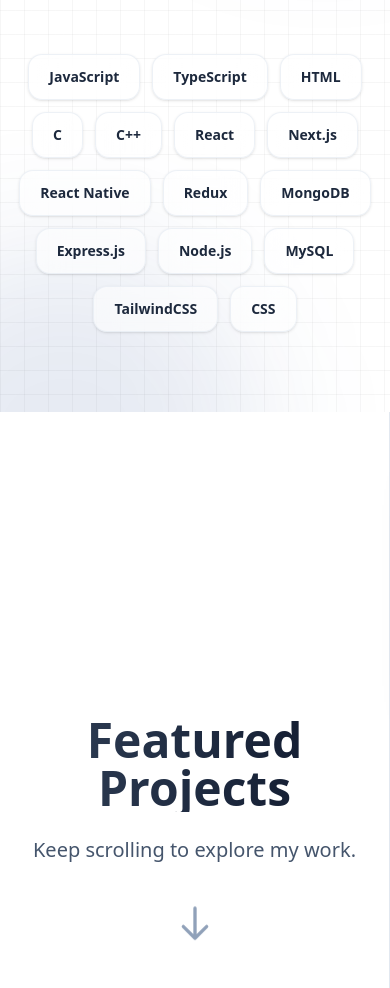
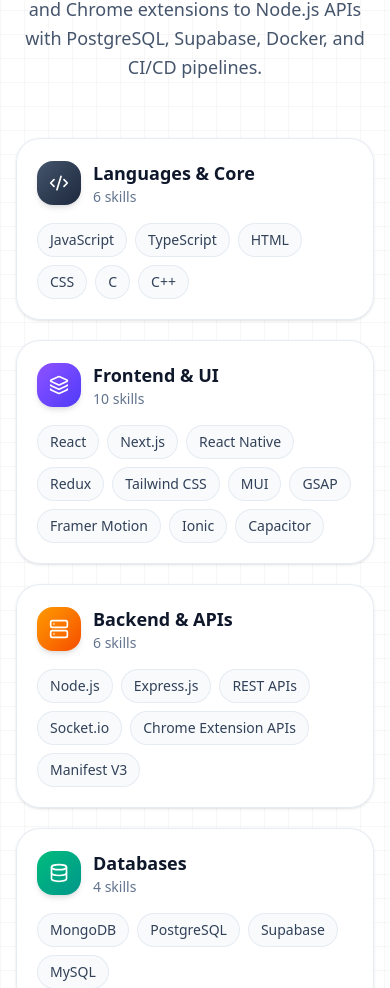
Before and after one commit to rasimul07/mdrasimul-portfolio, a Next.js app: page / in a window 390 px wide. Shown: the part 3255-4243 px from the top of the page. Built offline with nearby package versions, Linux system fonts and the light colour scheme.

Commit message:
Enhance Projects and Skills components: Updated project details, added new projects, and restructured skills into categories with icons for better organization and presentation.

```diff
--- a/components/Projects.tsx
+++ b/components/Projects.tsx
@@ -3,147 +3,326 @@
 import React, { useEffect, useRef } from "react";
 import gsap from "gsap";
 import { ScrollTrigger } from "gsap/ScrollTrigger";
-import { ExternalLink, Github } from "lucide-react";
+import { ArrowRight, ExternalLink, Github } from "lucide-react";
 
 gsap.registerPlugin(ScrollTrigger);
 
-// Easily replace these with your own project images and links!
 const projectsData = [
   {
     id: 1,
     title: "MAKAUT GPA Calculator",
     description:
-      "Full-stack GPA platform for MAKAUT students — free SGPA, YGPA, DGPA, and percentage calculators, a GPA goal analyzer, user accounts, premium GPA store, and real-time unlock via Socket.io.",
+      "Full-stack GPA platform for MAKAUT students — SGPA, YGPA, DGPA, and percentage calculators, GPA goal analyzer, user accounts, premium GPA store, and real-time unlock with Socket.io on a Next.js + MongoDB stack.",
     image: "/gpa/image.png",
-    tags: ["Next.js", "React", "MUI", "MongoDB", "Socket.io"],
+    tags: ["Next.js", "React", "MUI", "MongoDB", "Socket.io", "Node.js", "Git"],
     liveUrl: "https://gpa.tool.mridev.in",
     githubUrl: "https://github.com/rasimul07/GPA-Calculalor-Using-NextJS",
-    color: "bg-stone-50",
+    accent: "from-violet-500 to-indigo-600",
+    surface: "from-violet-50/80 via-white to-indigo-50/60",
+    imageFit: "contain" as const,
   },
   {
     id: 2,
-    title: "Demo Project 2",
-    description: "Description of your second project goes here.",
-    image: "https://images.unsplash.com/photo-1555066931-4365d14bab8c?q=80&w=2070&auto=format&fit=crop", // Placeholder
-    tags: ["Next.js", "Node.js"],
-    liveUrl: "#",
-    githubUrl: "#",
-    color: "bg-stone-100",
+    title: "IRCTC Rapid Tatkal",
+    description:
+      "Production Chrome extension for IRCTC Tatkal auto-booking with saved profiles, scheduled auto-start, eticket and nget flows, and payment gateway handoff. Backend: Express API, PostgreSQL on Supabase, Docker Compose, GitHub Actions CI/CD, and shared core published to GitHub Packages.",
+    image: "/chrome-extension.png",
+    tags: [
+      "Chrome Extension",
+      "TypeScript",
+      "Node.js",
+      "Express",
+      "PostgreSQL",
+      "Supabase",
+      "Docker",
+      "CI/CD",
+      "GitHub Packages",
+    ],
+    liveUrl: "https://www.rapidtatkal.tool.mridev.in/",
+    githubUrl: "https://github.com/rasimul07/irctc-auto-ticket",
+    accent: "from-amber-500 to-orange-600",
+    surface: "from-amber-50/90 via-white to-orange-50/70",
+    imageFit: "contain" as const,
   },
   {
     id: 3,
-    title: "Demo Project 3",
-    description: "Description of your third project goes here.",
-    image: "https://images.unsplash.com/photo-1517694712202-14dd9538aa97?q=80&w=2070&auto=format&fit=crop", // Placeholder
-    tags: ["TypeScript", "MongoDB"],
-    liveUrl: "#",
-    githubUrl: "#",
-    color: "bg-stone-50",
-  },
-  {
-    id: 4,
-    title: "Demo Project 4",
-    description: "Description of your fourth project goes here.",
-    image: "https://images.unsplash.com/photo-1551288049-bebda4e38f71?q=80&w=2070&auto=format&fit=crop", // Placeholder
-    tags: ["React Native", "Firebase"],
-    liveUrl: "#",
-    githubUrl: "#",
-    color: "bg-stone-100",
+    title: "Rapid Tatkal Mobile",
+    description:
+      "Cross-platform companion app for IRCTC Tatkal booking built with Ionic and Capacitor, consuming the shared @rasimul07/core package for booking logic, local secure storage, and Android/iOS deployment workflows.",
+    image: "/chrome-extension.png",
+    tags: ["Ionic", "Capacitor", "React", "TypeScript", "Vite", "GitHub Packages"],
+    liveUrl: "https://www.rapidtatkal.tool.mridev.in/",
+    githubUrl: "https://github.com/rasimul07/irctc-auto-ticket",
+    accent: "from-emerald-500 to-teal-600",
+    surface: "from-emerald-50/80 via-white to-teal-50/60",
+    imageFit: "contain" as const,
   },
 ];
 
+type Project = (typeof projectsData)[number];
+type CardLayout = "stack" | "slide";
+
+const MAX_TAGS = 6;
+
+function ProjectLinks({ project, compact = false }: { project: Project; compact?: boolean }) {
+  const hasLive = project.liveUrl && project.liveUrl !== "#";
+  const hasGithub = project.githubUrl && project.githubUrl !== "#";
+  const btnClass = compact ? "px-4 py-2 text-xs sm:text-sm" : "px-5 py-2.5 text-sm";
+
+  return (
+    <div className="flex flex-wrap items-center gap-2.5 sm:gap-3">
+      {hasLive && (
+        <a
+          href={project.liveUrl}
+          target="_blank"
+          rel="noopener noreferrer"
+          className={`inline-flex items-center gap-2 rounded-full bg-gradient-to-r ${project.accent} ${btnClass} font-semibold text-white shadow-md transition hover:scale-[1.02] hover:shadow-lg`}
+        >
+          <ExternalLink size={compact ? 16 : 18} />
+          Live Demo
+        </a>
+      )}
+      {hasGithub && (
+        <a
+          href={project.githubUrl}
+          target="_blank"
+          rel="noopener noreferrer"
+          className={`inline-flex items-center gap-2 rounded-full border border-slate-200 bg-white ${btnClass} font-semibold text-slate-700 transition hover:border-slate-300 hover:bg-slate-50`}
+        >
+          <Github size={compact ? 16 : 18} />
+          Source Code
+        </a>
+      )}
+    </div>
+  );
+}
+
+function ProjectTags({ tags, compact = false }: { tags: string[]; compact?: boolean }) {
+  const visible = tags.slice(0, MAX_TAGS);
+  const extra = tags.length - MAX_TAGS;
+
+  return (
+    <div className="flex flex-wrap gap-2">
+      {visible.map((tag) => (
+        <span
+          key={tag}
+          className={`rounded-full border border-slate-200/80 bg-white/90 font-medium text-slate-700 shadow-sm ${
+            compact ? "px-2.5 py-1 text-xs" : "px-3 py-1.5 text-xs sm:text-sm"
+          }`}
+        >
+          {tag}
+        </span>
+      ))}
+      {extra > 0 && (
+        <span className="rounded-full border border-dashed border-slate-300 bg-slate-50 px-2.5 py-1 text-xs font-medium text-slate-500">
+          +{extra} more
+        </span>
+      )}
+    </div>
+  );
+}
+
+function ProjectCard({
+  project,
+  index,
+  layout = "stack",
+}: {
+  project: Project;
+  index: number;
+  layout?: CardLayout;
+}) {
+  const isSlide = layout === "slide";
+
+  return (
+    <article
+      className={`relative flex w-full overflow-hidden rounded-2xl border border-white/70 bg-gradient-to-br shadow-[0_20px_60px_-30px_rgba(15,23,42,0.25)] ${project.surface} ${
+        isSlide
+          ? "h-full max-h-[calc(100vh-6rem)] flex-col gap-5 p-5 sm:gap-6 sm:p-6 xl:flex-row xl:items-center xl:gap-8 xl:p-8"
+          : "flex-col gap-5 p-5 sm:p-7"
+      }`}
+    >
+      <div className={`pointer-events-none absolute inset-x-6 top-0 h-px bg-gradient-to-r ${project.accent} opacity-70`} />
+
+      {!isSlide && (
+        <span
+          className={`w-fit rounded-full bg-gradient-to-r ${project.accent} px-3 py-1 text-[10px] font-bold uppercase tracking-[0.2em] text-white sm:text-xs`}
+        >
+          Project {String(index + 1).padStart(2, "0")}
+        </span>
+      )}
+
+      <div
+        className={`relative shrink-0 ${
+          isSlide ? "w-full xl:w-[46%]" : "w-full"
+        }`}
+      >
+        <div
+          className={`relative overflow-hidden rounded-xl border border-slate-200/80 bg-white shadow-lg ${
+            isSlide ? "h-[200px] sm:h-[240px] md:h-[280px] xl:h-[min(58vh,520px)]" : "h-[220px] sm:h-[260px]"
+          }`}
+        >
+          <img
+            src={project.image}
+            alt={project.title}
+            className={`h-full w-full ${
+              project.imageFit === "contain"
+                ? "object-contain object-center p-3 sm:p-4"
+                : "object-cover object-top"
+            }`}
+          />
+        </div>
+      </div>
+
+      <div
+        className={`flex min-w-0 flex-1 flex-col ${
+          isSlide ? "justify-center overflow-y-auto xl:overflow-visible" : ""
+        }`}
+      >
+        {isSlide && (
+          <span
+            className={`mb-3 w-fit rounded-full bg-gradient-to-r ${project.accent} px-3 py-1 text-[10px] font-bold uppercase tracking-[0.2em] text-white sm:text-xs`}
+          >
+            Project {String(index + 1).padStart(2, "0")}
+          </span>
+        )}
+
+        <h3
+          className={`font-extrabold tracking-tight text-slate-900 ${
+            isSlide
+              ? "text-xl leading-tight sm:text-2xl lg:text-3xl xl:text-4xl"
+              : "text-2xl sm:text-3xl"
+          }`}
+        >
+          {project.title}
+        </h3>
+
+        <p
+          className={`mt-3 leading-relaxed text-slate-600 ${
+            isSlide
+              ? "text-sm sm:text-base xl:text-[1.05rem] xl:leading-7"
+              : "text-sm sm:text-base"
+          }`}
+        >
+          {project.description}
+        </p>
+
+        <div className="mt-4 sm:mt-5">
+          <ProjectTags tags={project.tags} compact={isSlide} />
+        </div>
+
+        <div className="mt-5 sm:mt-6">
+          <ProjectLinks project={project} compact={isSlide} />
+        </div>
+      </div>
+    </article>
+  );
+}
+
 const Projects = () => {
+  const sectionRef = useRef<HTMLDivElement | null>(null);
   const horizontalRef = useRef<HTMLDivElement | null>(null);
 
   useEffect(() => {
+    const section = sectionRef.current;
     const horizontal = horizontalRef.current;
-    if (!horizontal) return;
+    if (!section || !horizontal) return;
 
-    // Use a function to calculate the scroll amount dynamically,
-    // which handles mobile resize events (address bar hiding/showing) perfectly.
-    const getScrollAmount = () => {
-      return horizontal.scrollWidth - window.innerWidth;
-    };
+    const ctx = gsap.context(() => {
+      ScrollTrigger.matchMedia({
+        "(min-width: 1280px)": () => {
+          const getScrollAmount = () => Math.max(horizontal.scrollWidth - window.innerWidth, 0);
 
           const tween = gsap.to(horizontal, {
             x: () => -getScrollAmount(),
-      duration:500,
-      ease: "linear",
+            ease: "none",
             scrollTrigger: {
-        trigger: horizontal.parentElement as HTMLElement,
+              trigger: section,
               pin: true,
-        scrub: 1, // Add a slight smoothing
+              scrub: 0.8,
+              start: "top top",
               end: () => `+=${getScrollAmount()}`,
-        invalidateOnRefresh: true, // Recalculates on mobile resize
+              invalidateOnRefresh: true,
+              anticipatePin: 1,
             },
           });
 
-    return () => {
-      tween.kill();
-      ScrollTrigger.getAll().forEach((t) => t.kill());
-    };
+          const onResize = () => ScrollTrigger.refresh();
+          window.addEventListener("resize", onResize);
+          return () => window.removeEventListener("resize", onResize);
+        },
+      });
+    }, section);
+
+    return () => ctx.revert();
   }, []);
 
-  return (
-    <div className="h-90vh relative overflow-hidden bg-stone-200">
-      <div ref={horizontalRef} className="flex h-full md:mt-[70px]">
-        {/* Title Slide */}
-        <div className="slide flex-none w-screen h-screen flex flex-col justify-center items-center text-center px-4 bg-white border-r border-slate-200">
-          <h2 className="text-5xl md:text-7xl font-extrabold text-transparent bg-clip-text bg-gradient-to-r from-slate-700 to-slate-900 mb-6">
+  const sectionIntro = (
+    <>
+      <p className="text-xs font-semibold uppercase tracking-[0.28em] text-slate-500 sm:text-sm">
+        Portfolio
+      </p>
+      <h2 className="mt-3 text-3xl font-extrabold tracking-tight text-transparent bg-clip-text bg-gradient-to-r from-slate-700 to-slate-900 sm:text-4xl lg:text-5xl">
         Featured Projects
       </h2>
-          <p className="text-slate-600 text-xl max-w-2xl">
-            Keep scrolling to explore my work.
+      <p className="mt-3 text-sm leading-relaxed text-slate-600 sm:mt-4 sm:text-base lg:text-lg">
+        Web apps, Chrome extensions, mobile builds, and production backends with Docker and CI/CD.
       </p>
-          <div className="mt-12 animate-bounce">
-            <svg className="w-10 h-10 text-slate-400" fill="none" stroke="currentColor" viewBox="0 0 24 24">
-              <path strokeLinecap="round" strokeLinejoin="round" strokeWidth={2} d="M19 14l-7 7m0 0l-7-7m7 7V3" />
-            </svg>
+    </>
+  );
+
+  return (
+    <section className="relative bg-stone-100">
+      <div className="pointer-events-none absolute inset-0 overflow-hidden">
+        <div className="absolute left-0 top-20 h-72 w-72 rounded-full bg-slate-300/30 blur-3xl" />
+        <div className="absolute bottom-0 right-0 h-80 w-80 rounded-full bg-amber-200/30 blur-3xl" />
+      </div>
+
+      {/* Mobile & tablet: vertical stack */}
+      <div className="relative z-10 px-4 py-14 sm:px-6 sm:py-16 xl:hidden">
+        <div className="mx-auto mb-8 max-w-3xl text-center sm:mb-10">{sectionIntro}</div>
+
+        <div className="mx-auto flex max-w-3xl flex-col gap-6 sm:gap-8">
+          {projectsData.map((project, index) => (
+            <ProjectCard key={project.id} project={project} index={index} layout="stack" />
+          ))}
         </div>
       </div>
 
-        {/* Project Slides */}
-        {projectsData.map((project) => (
-          <div key={project.id} className={`slide flex-none w-11/12 h-90vh flex flex-col md:flex-row justify-center p-8 border-r border-slate-200 ${project.color}`}>
-            {/* Image side */}
-            <div className="w-full md:w-1/2 h-[30vh] md:h-[60vh] relative rounded-2xl overflow-hidden shadow-2xl bg-slate-200 mb-8 md:mb-0 md:mr-12 group">
-              <img
-                src={project.image}
-                alt={project.title}
-                className="w-full h-full object-cover transition-transform duration-700 group-hover:scale-105"
-              />
-            </div>
-
-            {/* Text side */}
-            <div className="w-full md:w-1/2 flex flex-col items-start text-left">
-              <h3 className="text-4xl md:text-5xl font-bold text-slate-800 mb-6">
-                {project.title}
-              </h3>
-              <p className="text-lg md:text-xl text-slate-600 mb-8 max-w-lg">
-                {project.description}
-              </p>
-
-              <div className="flex flex-wrap gap-3 mb-10">
-                {project.tags.map((tag) => (
-                  <span key={tag} className="px-4 py-2 bg-white text-slate-700 font-semibold rounded-full shadow-sm border border-slate-200">
-                    {tag}
-                  </span>
-                ))}
-              </div>
-
-              <div className="flex items-center gap-6">
-                <a href={project.liveUrl} className="flex items-center gap-2 px-6 py-3 bg-slate-900 text-white rounded-full font-semibold hover:bg-slate-800 transition-colors">
-                  <ExternalLink size={20} /> Live Demo
-                </a>
-                <a href={project.githubUrl} className="flex items-center gap-2 text-lg font-semibold text-slate-700 hover:text-black transition-colors">
-                  <Github size={20} /> Code
-                </a>
+      {/* Desktop xl+: horizontal scroll */}
+      <div ref={sectionRef} className="relative z-10 hidden min-h-screen overflow-hidden xl:block">
+        <div ref={horizontalRef} className="flex h-screen items-center">
+          <div className="flex h-full w-screen shrink-0 items-center justify-center border-r border-slate-200/80 bg-white px-8">
+            <div className="max-w-2xl text-center">
+              {sectionIntro}
+              <div className="mt-8 inline-flex items-center gap-3 rounded-full border border-slate-200 bg-white px-5 py-3 text-sm font-medium text-slate-600 shadow-sm">
+                <span>Keep scrolling</span>
+                <ArrowRight className="h-4 w-4 animate-pulse" />
               </div>
             </div>
           </div>
-        ))}
+
+          {projectsData.map((project, index) => (
+            <div
+              key={project.id}
+              className="flex h-full w-screen shrink-0 items-center justify-center border-r border-slate-200/70 px-6 py-8 2xl:px-12"
+            >
+              <div className="h-full w-full max-w-6xl">
+                <ProjectCard project={project} index={index} layout="slide" />
               </div>
             </div>
+          ))}
+
+          <div className="flex h-full w-screen shrink-0 items-center justify-center bg-white px-8">
+            <div className="max-w-lg text-center">
+              <p className="text-2xl font-bold text-slate-800 xl:text-3xl">More projects coming soon.</p>
+              <p className="mt-4 text-base text-slate-600 lg:text-lg">
+                I&apos;m always building — check back or reach out through the contact section.
+              </p>
+            </div>
+          </div>
+        </div>
+      </div>
+    </section>
   );
 };
 
--- a/components/Skills.tsx
+++ b/components/Skills.tsx
@@ -1,88 +1,169 @@
 "use client";
 import React from "react";
 import { motion } from "framer-motion";
+import {
+  Braces,
+  Cloud,
+  Code2,
+  Database,
+  Layers,
+  Server,
+  Wrench,
+} from "lucide-react";
 import "./Skills.css";
 
-const skills = [
-  "JavaScript",
-  "TypeScript",
-  "HTML",
-  "C",
-  "C++",
+const skillCategories = [
+  {
+    id: "languages",
+    title: "Languages & Core",
+    icon: Code2,
+    accent: "from-slate-600 to-slate-800",
+    skills: ["JavaScript", "TypeScript", "HTML", "CSS", "C", "C++"],
+  },
+  {
+    id: "frontend",
+    title: "Frontend & UI",
+    icon: Layers,
+    accent: "from-violet-500 to-indigo-600",
+    skills: [
       "React",
       "Next.js",
       "React Native",
       "Redux",
-  "MongoDB",
+      "Tailwind CSS",
+      "MUI",
+      "GSAP",
+      "Framer Motion",
+      "Ionic",
+      "Capacitor",
+    ],
+  },
+  {
+    id: "backend",
+    title: "Backend & APIs",
+    icon: Server,
+    accent: "from-amber-500 to-orange-600",
+    skills: [
+      "Node.js",
       "Express.js",
-  "Node.js",
-  "MySQL",
-  "TailwindCSS",
-  "CSS",
+      "REST APIs",
+      "Socket.io",
+      "Chrome Extension APIs",
+      "Manifest V3",
+    ],
+  },
+  {
+    id: "databases",
+    title: "Databases",
+    icon: Database,
+    accent: "from-emerald-500 to-teal-600",
+    skills: ["MongoDB", "PostgreSQL", "Supabase", "MySQL"],
+  },
+  {
+    id: "devops",
+    title: "DevOps & Tooling",
+    icon: Wrench,
+    accent: "from-sky-500 to-blue-600",
+    skills: [
+      "Git",
+      "GitHub",
+      "GitHub Packages",
+      "GitHub Actions",
+      "CI/CD",
+      "Docker",
+      "Docker Compose",
+      "Linux",
+      "Nginx",
+      "PM2",
+    ],
+  },
+  {
+    id: "cloud",
+    title: "Cloud & Deploy",
+    icon: Cloud,
+    accent: "from-rose-500 to-pink-600",
+    skills: ["AWS EC2", "AWS RDS", "Vercel", "Environment Config", "SSH Deploy"],
+  },
 ];
 
-const Skills = () => {
-  // Animation variants for staggering skills
 const container = {
   hidden: { opacity: 0 },
   show: {
     opacity: 1,
-      transition: {
-        staggerChildren: 0.1,
-      },
+    transition: { staggerChildren: 0.08 },
   },
 };
 
 const item = {
-    hidden: { opacity: 0, y: 20 },
-    show: { opacity: 1, y: 0, transition: { type: "spring", stiffness: 300 } },
+  hidden: { opacity: 0, y: 16 },
+  show: { opacity: 1, y: 0, transition: { type: "spring", stiffness: 280 } },
 };
 
+const Skills = () => {
+  const totalSkills = skillCategories.reduce((sum, group) => sum + group.skills.length, 0);
+
   return (
-    <div className="min-h-[600px] bg-white py-20 px-4 sm:px-6 lg:px-8 relative overflow-hidden flex flex-col justify-center">
-      {/* Background grid */}
-      <div className="absolute inset-0 bg-[linear-gradient(to_right,#80808012_1px,transparent_1px),linear-gradient(to_bottom,#80808012_1px,transparent_1px)] bg-[size:24px_24px] pointer-events-none"></div>
+    <div className="relative min-h-[720px] overflow-hidden bg-white py-20 px-4 sm:px-6 lg:px-8">
+      <div className="pointer-events-none absolute inset-0 bg-[linear-gradient(to_right,#80808010_1px,transparent_1px),linear-gradient(to_bottom,#80808010_1px,transparent_1px)] bg-[size:24px_24px]" />
+      <div className="pointer-events-none absolute -bottom-1/3 -left-1/4 h-[28rem] w-[28rem] rounded-full bg-indigo-200/30 blur-3xl" />
+      <div className="pointer-events-none absolute -top-1/4 -right-1/4 h-[24rem] w-[24rem] rounded-full bg-amber-200/30 blur-3xl" />
 
-      {/* Glow effects */}
-      <div className="absolute -bottom-1/3 -left-1/3 w-full aspect-square rounded-full bg-blue-900/10 blur-3xl pointer-events-none"></div>
-      <div className="absolute -top-1/3 -right-1/3 w-full aspect-square rounded-full bg-blue-900/10 blur-3xl pointer-events-none"></div>
-
-      <div className="max-w-6xl mx-auto relative z-10 w-full flex flex-col lg:flex-row items-center justify-between gap-12">
-
-        {/* Left Side: Text and Orb */}
-        <div className="flex flex-col items-center lg:items-start text-center lg:text-left flex-1"
-        >
-          <h2 className="text-4xl md:text-5xl font-extrabold text-transparent bg-clip-text bg-gradient-to-r from-slate-700 to-slate-900 mb-6">
+      <div className="relative z-10 mx-auto max-w-6xl">
+        <div className="mx-auto mb-14 max-w-3xl text-center">
+          <div className="mb-4 inline-flex items-center gap-2 rounded-full border border-slate-200 bg-white/80 px-4 py-2 text-sm font-medium text-slate-600 shadow-sm">
+            <Braces className="h-4 w-4" />
+            {totalSkills}+ technologies
+          </div>
+          <h2 className="text-4xl font-extrabold tracking-tight text-transparent bg-clip-text bg-gradient-to-r from-slate-700 to-slate-900 md:text-5xl">
             Technical Arsenal
           </h2>
-          <p className="text-slate-600 text-lg md:text-xl max-w-lg mb-8">
-            A comprehensive toolkit of languages, frameworks, and technologies I use to build robust and scalable applications.
+          <p className="mt-4 text-lg leading-relaxed text-slate-600">
+            Frontend, backend, databases, and production tooling — from React apps and Chrome extensions
+            to Node.js APIs with PostgreSQL, Supabase, Docker, and CI/CD pipelines.
           </p>
-
         </div>
 
-        {/* Right Side: Skills Grid */}
-        <div className="flex-1 w-full max-w-2xl">
         <motion.div
           variants={container}
           initial="hidden"
           whileInView="show"
-            viewport={{ once: true, margin: "-100px" }}
-            className="flex flex-wrap justify-center lg:justify-start gap-3 md:gap-4"
+          viewport={{ once: true, margin: "-80px" }}
+          className="grid gap-5 md:grid-cols-2 xl:grid-cols-3"
         >
-            {skills.map((skill, index) => (
-              <motion.div
-                key={index}
+          {skillCategories.map((category) => {
+            const Icon = category.icon;
+            return (
+              <motion.article
+                key={category.id}
                 variants={item}
-                whileHover={{ scale: 1.05, y: -5 }}
-                className="px-5 py-3 rounded-xl text-sm md:text-base font-semibold transition-all duration-300 border border-slate-200/60 bg-white/60 backdrop-blur-md text-slate-800 shadow-sm hover:shadow-xl hover:shadow-blue-500/10 hover:border-blue-200 hover:bg-blue-50/50 cursor-default"
+                className="rounded-[1.5rem] border border-slate-200/80 bg-white/75 p-5 shadow-sm backdrop-blur-sm transition hover:-translate-y-1 hover:shadow-lg hover:shadow-slate-200/60 sm:p-6"
+              >
+                <div className="mb-4 flex items-center gap-3">
+                  <div
+                    className={`flex h-11 w-11 items-center justify-center rounded-2xl bg-gradient-to-br ${category.accent} text-white shadow-md`}
+                  >
+                    <Icon className="h-5 w-5" />
+                  </div>
+                  <div>
+                    <h3 className="text-lg font-bold text-slate-900">{category.title}</h3>
+                    <p className="text-sm text-slate-500">{category.skills.length} skills</p>
+                  </div>
+                </div>
+
+                <div className="flex flex-wrap gap-2">
+                  {category.skills.map((skill) => (
+                    <span
+                      key={skill}
+                      className="rounded-full border border-slate-200/80 bg-slate-50 px-3 py-1.5 text-sm font-medium text-slate-700 transition hover:border-slate-300 hover:bg-white"
                     >
                       {skill}
+                    </span>
+                  ))}
+                </div>
+              </motion.article>
+            );
+          })}
         </motion.div>
-            ))}
-          </motion.div>
-        </div>
-
       </div>
     </div>
   );
```
Also changed, not shown: public/chrome-extension.png (added). Lines whose indentation alone changed are shown as unchanged.
